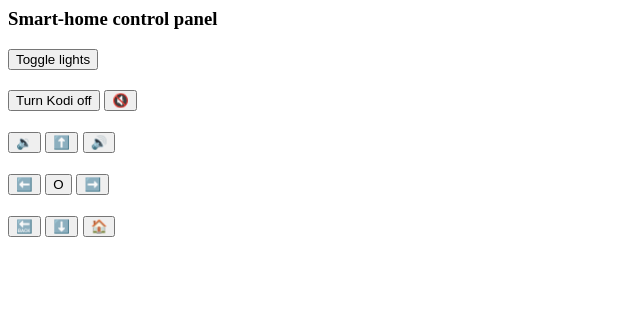
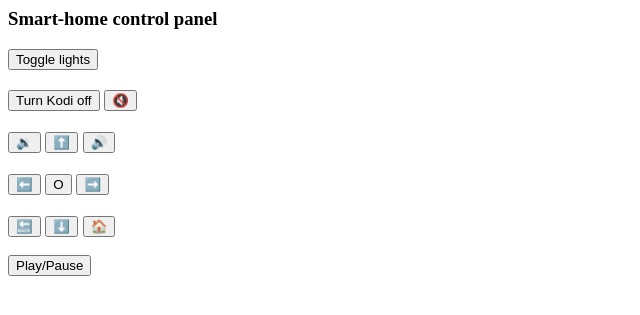
Before and after one commit to PiciAkk/IoT-watch, a Flask app: page / in a window 1280 px wide. Shown: the top 315 px of the page, without its empty margins (0-640 px from the left). Run offline with Flask 2, Linux system fonts and the light colour scheme.

Commit message:
playpausebtn added

```diff
--- a/main.py
+++ b/main.py
@@ -56,7 +56,8 @@ def index():
             callKodiAPI("Input.Down", {})
         elif command == "homebtn":
             callKodiAPI("Input.Home", {})
-
+        elif command == "playpausebtn":
+            callKodiAPI("Player.PlayPause", {"playerid": 1})
     return render_template('index.html')
 
 app.run(host="0.0.0.0")
--- a/templates/index.html
+++ b/templates/index.html
@@ -21,3 +21,6 @@
       <input type="submit" value="⬇️" name="downarrow">
       <input type="submit" value="🏠" name="homebtn">
     </form>
+    <form method="post" action="/">
+      <input type="submit" value="Play/Pause" name="playpausebtn">
+    </form>
```
